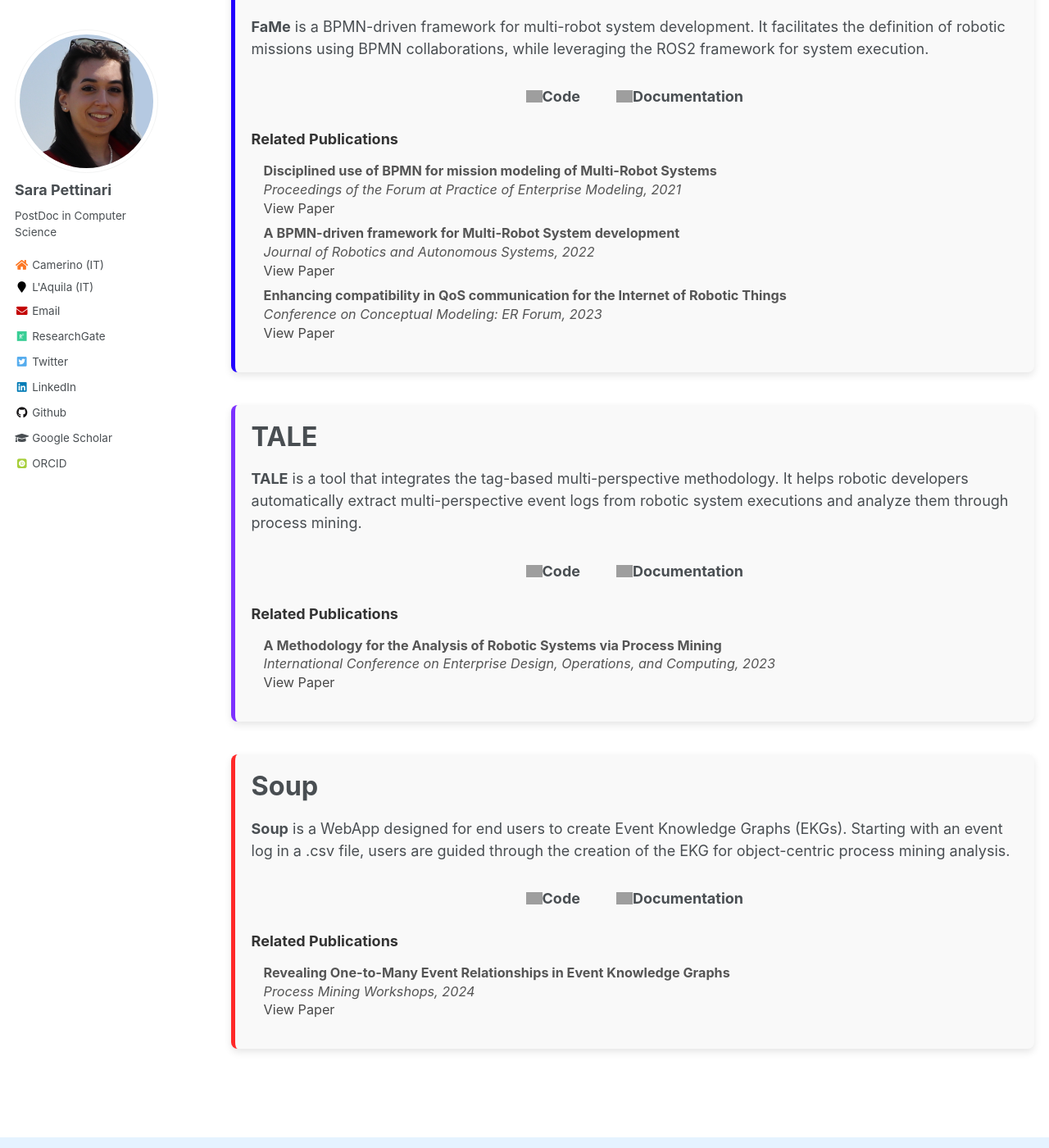
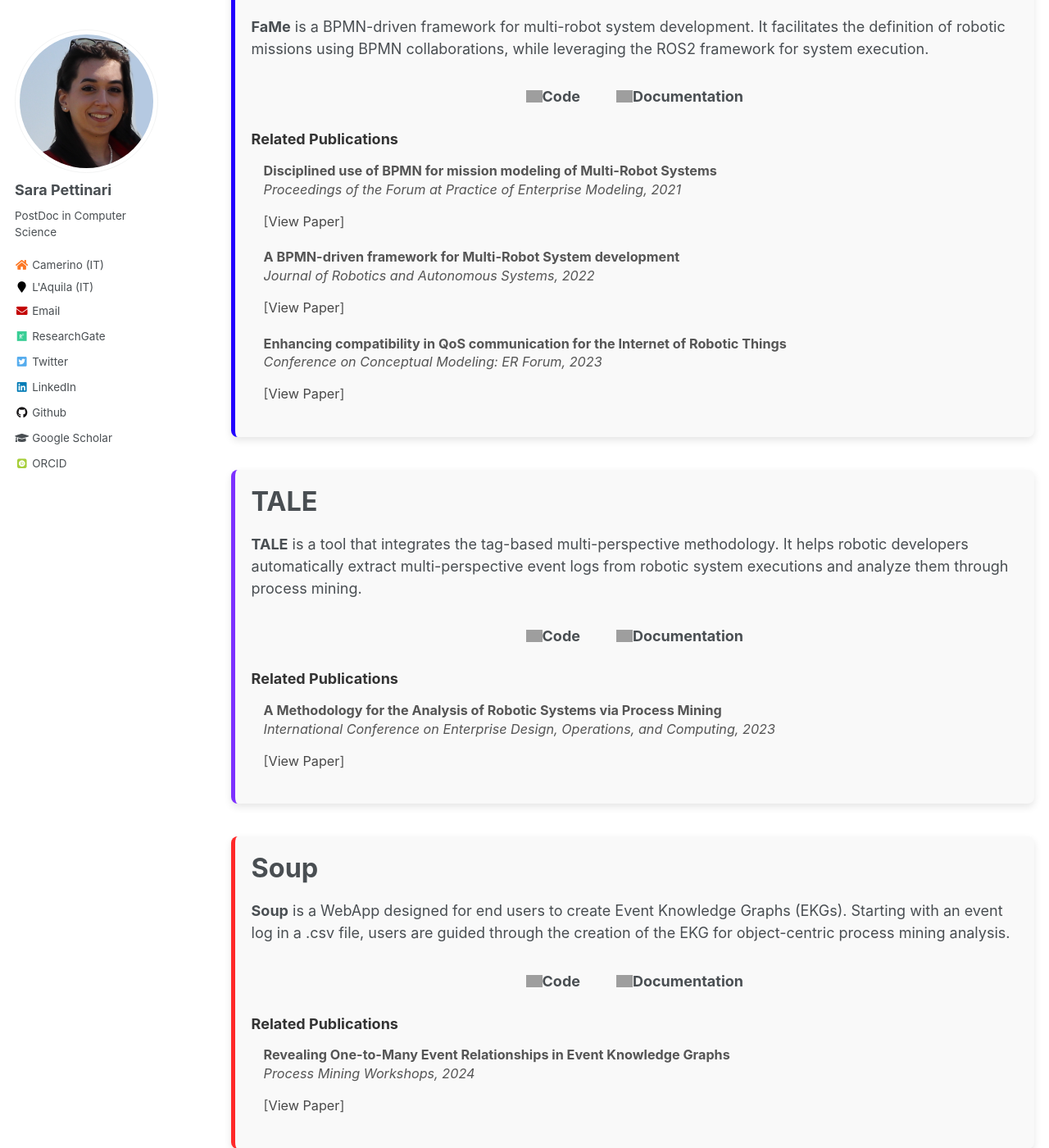
Before and after one commit to SaraPettinari/SaraPettinari.github.io, a Jekyll site: the page built from _pages/tools.html, in a window 1280 px wide and 1400 px high, scrolled down 224 px. Shown: the whole window at 82% size. Built offline with Jekyll 4.4.1, drawn with Linux system fonts in a browser that asks for light colours; some web fonts are replaced; grey boxes are pictures that could not be loaded.

Commit message:
modified:   _includes/archive-single.html 	modified:   _pages/tools.html

```diff
--- a/_includes/archive-single.html
+++ b/_includes/archive-single.html
@@ -52,9 +52,7 @@
     <p class="archive__item-excerpt" itemprop="description"><p>{{ post.excerpt | markdownify | remove: '<p>' | remove: '</p>' }}<strong><a href="{{ base_path }}{{ post.url }}" rel="permalink"> Read more</a></strong></p></p>
     {% endif %}
 
-    {% if post.citation and post.paperurl %}
-      <p>Recommended citation: {{ post.citation }} <a href="{{ post.paperurl }}"><u>{{ post.paperurl }}</u></a></p>
-    {% elsif post.citation %}
+    {% if post.citation %}
       <p>Recommended citation: {{ post.citation }} </p>
     {% elsif post.paperurl %}
       <p>Download <a href=" {{ post.paperurl }} "><u>here</u></a></p>
--- a/_pages/tools.html
+++ b/_pages/tools.html
@@ -30,8 +30,8 @@ author_profile: true
         {% if pub.tool == "fame" %}
           <li>
             <strong>{{ pub.title }}</strong><br>
-            <em>{{ pub.venue }}, {{ pub.date | date: "%Y" }}</em><br>
-            <a href="{{ pub.paperurl }}">View Paper</a>
+            <em>{{ pub.venue }}, {{ pub.date | date: "%Y" }}</em>
+            <p>[<a href="{{ pub.paperurl }}">View Paper</a>]</p>
           </li>
         {% endif %}
       {% endfor %}
@@ -58,8 +58,8 @@ author_profile: true
         {% if pub.tool == "tale" %}
           <li>
             <strong>{{ pub.title }}</strong><br>
-            <em>{{ pub.venue }}, {{ pub.date | date: "%Y" }}</em><br>
-            <a href="{{ pub.paperurl }}">View Paper</a>
+            <em>{{ pub.venue }}, {{ pub.date | date: "%Y" }}</em>
+            <p>[<a href="{{ pub.paperurl }}">View Paper</a>]</p>
           </li>
         {% endif %}
       {% endfor %}
@@ -86,8 +86,8 @@ author_profile: true
         {% if pub.tool == "soup" %}
           <li>
             <strong>{{ pub.title }}</strong><br>
-            <em>{{ pub.venue }}, {{ pub.date | date: "%Y" }}</em><br>
-            <a href="{{ pub.paperurl }}">View Paper</a>
+            <em>{{ pub.venue }}, {{ pub.date | date: "%Y" }}</em>
+            <p>[<a href="{{ pub.paperurl }}">View Paper</a>]</p>
           </li>
         {% endif %}
       {% endfor %}
```
